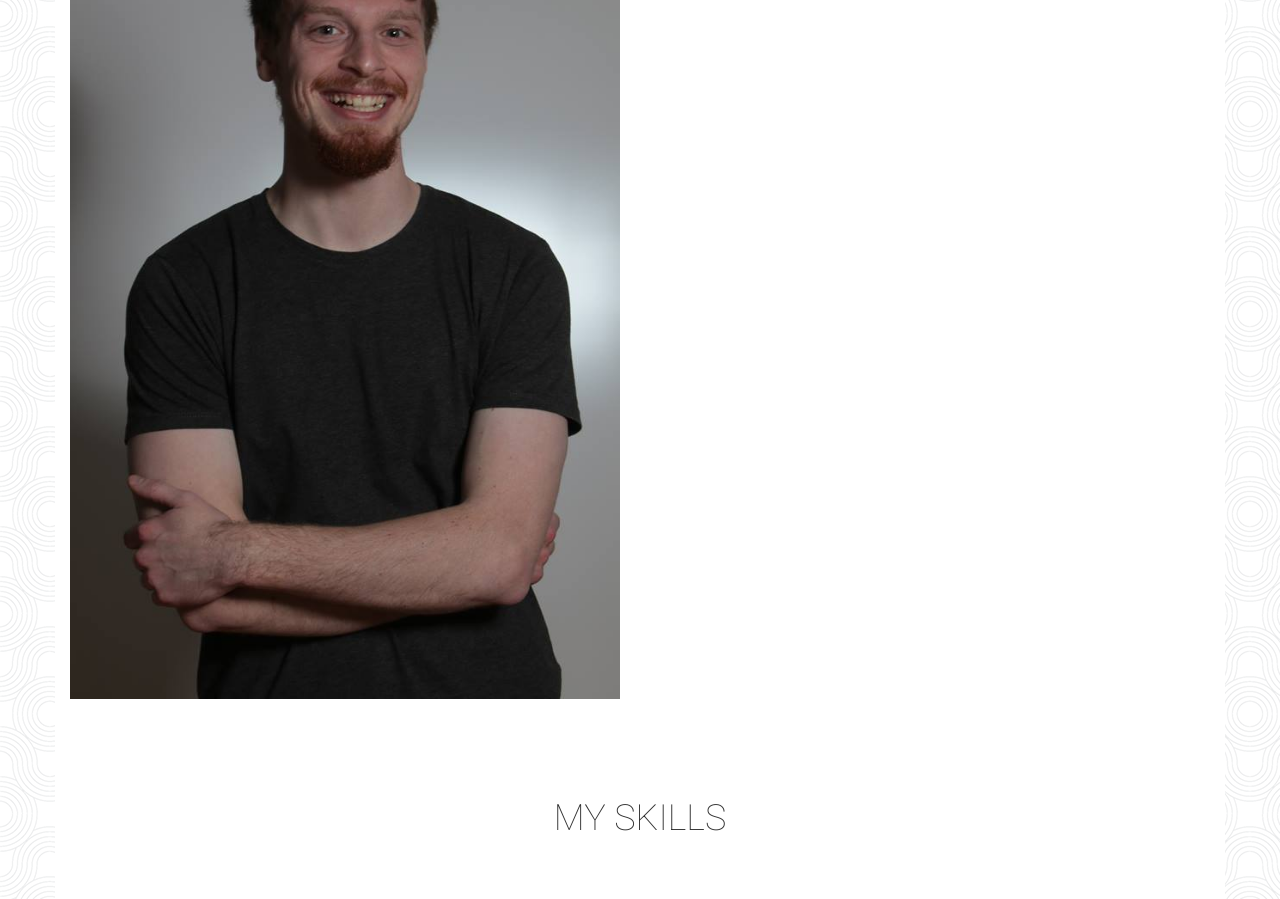
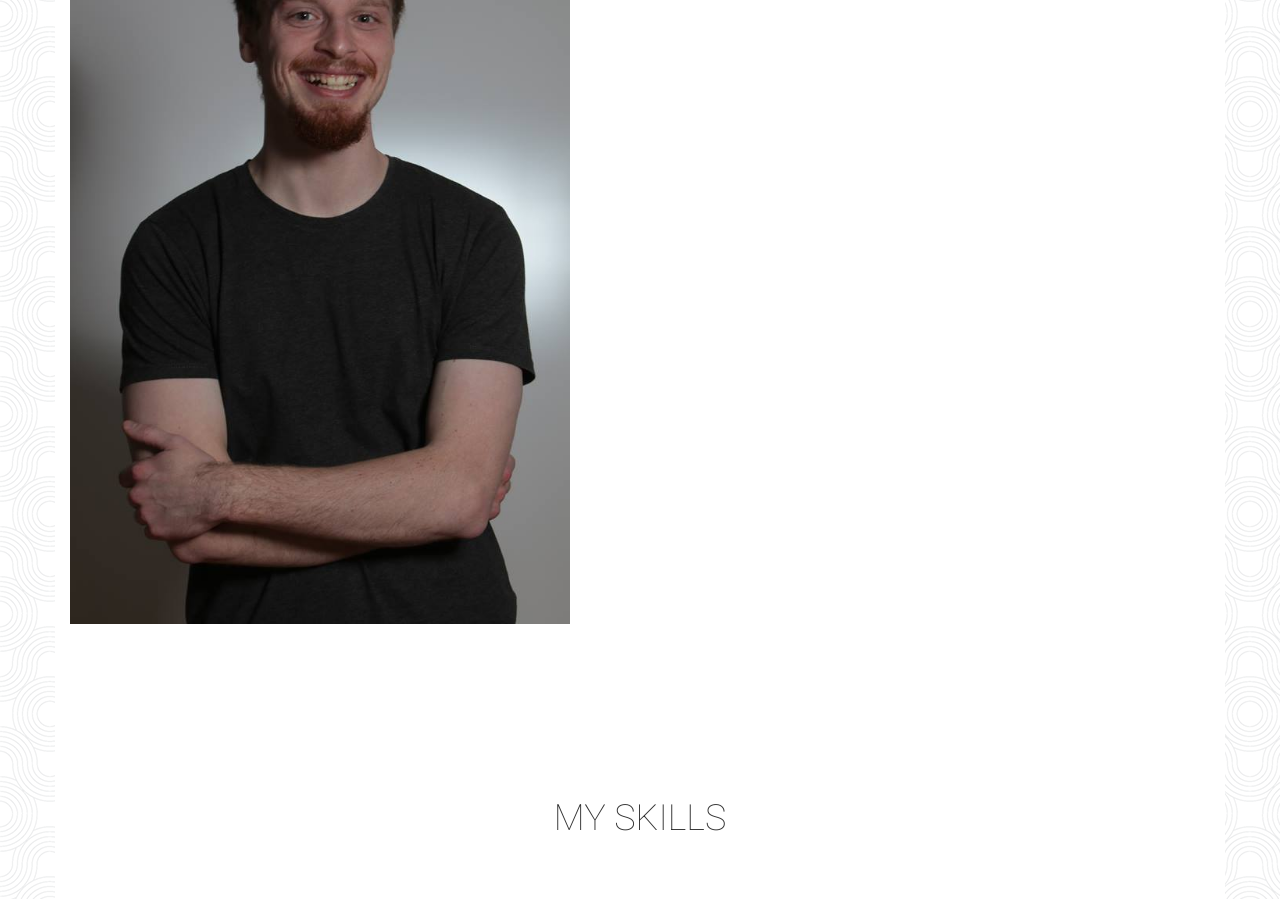
Before and after one commit to filzrna/portfolio, a plain HTML site: page about_me.html in a window 1280 px wide. Shown: the part 786-1685 px from the top of the page. Drawn offline with nearby package versions, Linux system fonts and the light colour scheme.

Commit message:
Update style.css

```diff
--- a/style.css
+++ b/style.css
@@ -245,7 +245,7 @@ body{
 	font-size: 18pt;
 }
 .my-story img{
-	width: 550px;
+	width: 500px;
 }
 .my-story h2{
 	font-size: 40pt;
```
